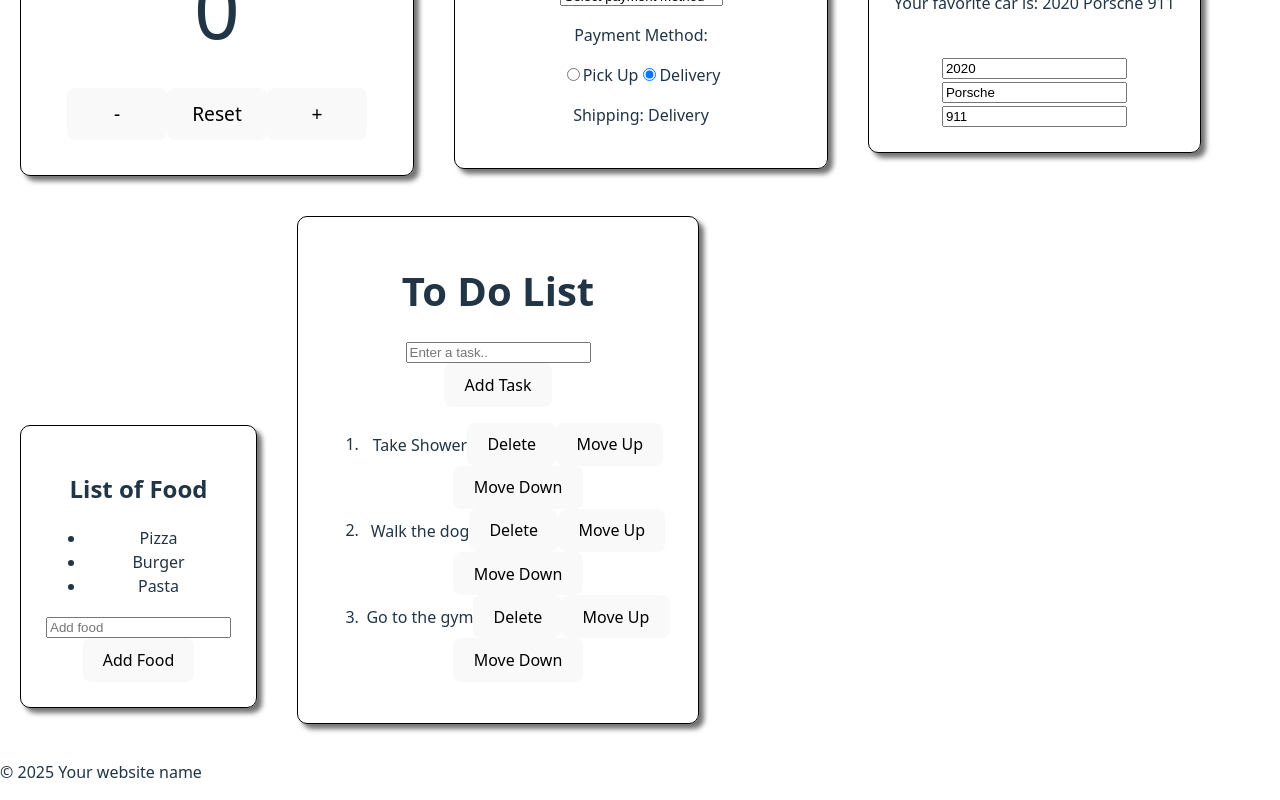
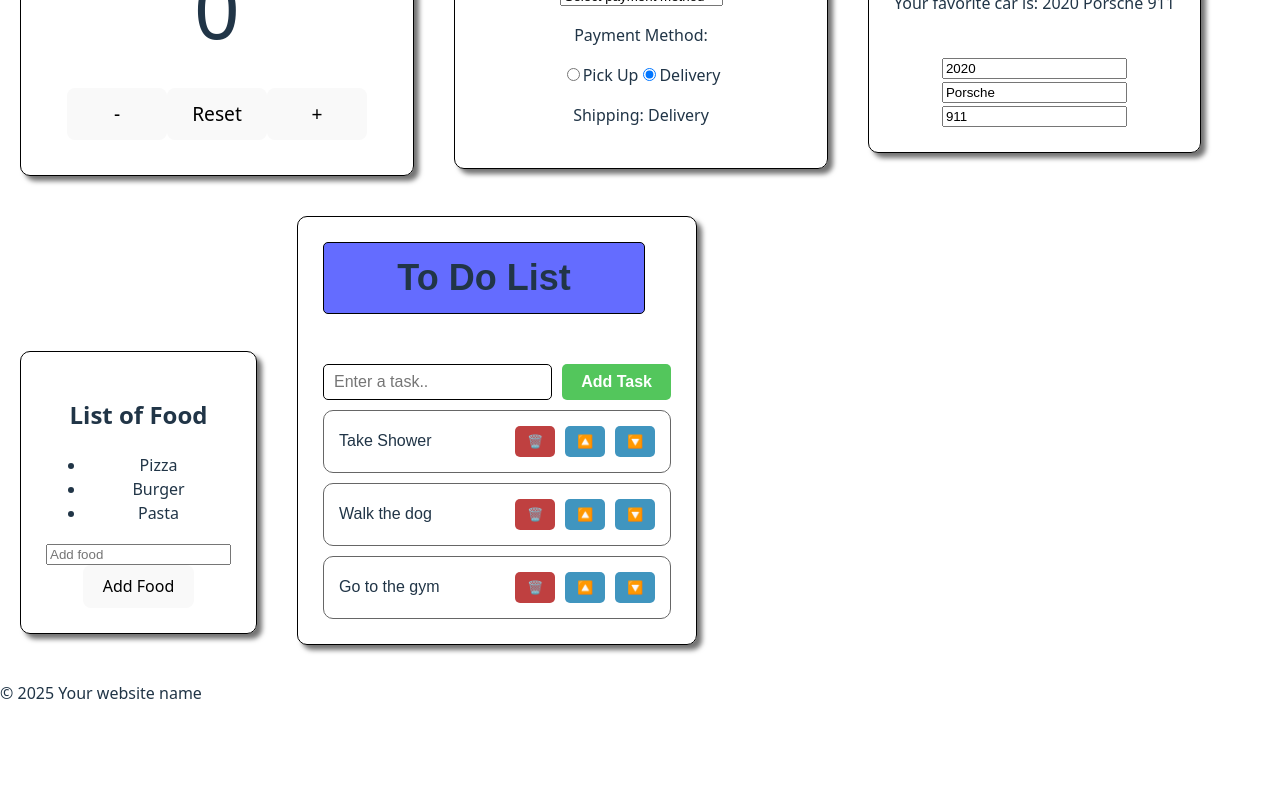
Before and after one commit to alvintaas/react-portfolio, a React (Vite) app: page / in a window 1280 px wide. Shown: the part 2536-3336 px from the top of the page. After the commit the page ends 3257 px from the top, so only its background shows below. Built offline with nearby package versions, Linux system fonts and the light colour scheme.

Commit message:
completed tutorial, and edited css

```diff
--- a/src/ToDoList.jsx
+++ b/src/ToDoList.jsx
@@ -12,31 +12,52 @@ function ToDoList({ todos, onDelete }) {
 
     function addTask() {
 
+        if(newTask.trim() !== '') {
+
+        setTasks(t => [...t, newTask]);
+        setNewTask(''); // Clear input after adding
+        }
     }
 
     function deleteTask(index) {
-
+        const updatedTasks = tasks.filter((_, i) => i !== index);
+        setTasks(updatedTasks);
     }
 
     function moveTaskUp(index) {
+
+        if (index > 0) {
+            const updatedTasks = [...tasks];
+            const temp = updatedTasks[index - 1];
+            updatedTasks[index - 1] = updatedTasks[index];
+            updatedTasks[index] = temp;
+            setTasks(updatedTasks);
+        }
     }
 
     function moveTaskDown(index) {
-
+        if (index < tasks.length - 1) {
+            const updatedTasks = [...tasks];
+            const temp = updatedTasks[index + 1];
+            updatedTasks[index + 1] = updatedTasks[index];
+            updatedTasks[index] = temp;
+            setTasks(updatedTasks);
+        }
     }
 
     return(
     <div className="to-do-list">
-        <h1>To Do List</h1>
+        <div className='card-heading'>
+            <h2>To Do List</h2>
+        </div>
 
-        <div>
+        <div className="to-do-list-input-container">
             <input
             type='text'
             placeholder='Enter a task..'
             value ={newTask}
             onChange={handleInputChange}
             />
-            <br></br>
             <button className='add-button'
             onClick={addTask}>
             Add Task</button>
@@ -46,11 +67,12 @@ function ToDoList({ todos, onDelete }) {
         <ol>
             {tasks.map((task, index) =>
                 <li key={index}>
-                    <span className='text'>{task}</span>
-
-                    <button className='delete-button' onClick={() => deleteTask(index)}>Delete</button>
-                    <button className='move-up-button' onClick={() => moveTaskUp(index)}>Move Up</button>
-                    <button className='move-down-button' onClick={() => moveTaskDown(index)}>Move Down</button>
+                    <span className='todo-text'>{task}</span>
+                    <span className='todo-actions'>
+                        <button className='delete-button' onClick={() => deleteTask(index)}>🗑️</button>
+                        <button className='move-button' onClick={() => moveTaskUp(index)}>🔼</button>
+                        <button className='move-button' onClick={() => moveTaskDown(index)}>🔽</button>
+                    </span>
                 </li>
             )}
         </ol>
--- a/src/index.css
+++ b/src/index.css
@@ -180,3 +180,113 @@ button:focus-visible {
 .counter-button:hover {
   background-color: var(--secondary-color);
 }
+/* To-Do List Styles */
+.to-do-list {
+  font-family: Arial, Helvetica, sans-serif;
+}
+.to-do-list button {
+  font-size: 0.8em;
+  font-weight: bold;
+  border-radius: 5px;
+  transition: background-color 0.5s ease;
+}
+.add-button {
+  background-color: hsl(125, 50%, 55%);
+  color: #ffffff;
+  border:none;
+}
+.add-button:hover {
+  background-color: hsl(125, 50%, 40%);
+  color: #ffffff;
+}
+.delete-button {
+  background-color: hsl(0, 50%, 50%);
+  color: #ffffff;
+  border: none;
+}
+
+.delete-button:hover {
+  background-color: hsl(0, 50%, 35%);
+  color: #ffffff;
+}
+.move-button {
+  background-color: hsl(200, 50%, 50%);
+  color: #ffffff;
+  border: none;
+}
+
+.move-button:hover {
+  background-color: hsl(200, 50%, 35%);
+  color: #ffffff;
+}
+
+.to-do-list input[type="text"] {
+  /*width: 100%;*/
+  padding: 10px;
+  border-radius: 5px;
+  border: 1px solid #000000;
+  font-size: 1em;
+}
+
+.to-do-list ol {
+  list-style-type: none;
+  padding: 0;
+  margin: 0;
+}
+
+.to-do-list li {
+  display: flex;
+  align-items: center;
+  padding: 15px;
+  margin-top: 10px;
+  border: 1px solid hsl(0, 0%, 40%);
+  border-radius: 10px;
+  box-sizing: border-box;
+}
+
+.todo-text {
+  flex-grow: 1;
+  text-align: left;
+  overflow-wrap: anywhere;
+}
+
+.todo-actions {
+  display: flex;
+  gap: 5px;
+  margin-left: auto;
+  /* pushes actions to the far right */
+  align-items: center;
+}
+
+.to-do-list-input-container {
+  display: flex;
+  align-items: center;
+  gap: 10px;
+  margin-bottom: 16px;
+}
+
+.to-do-list-input-container input[type="text"],
+.to-do-list-input-container .add-button {
+  height: 36px;
+  font-size: 1em;
+  box-sizing: border-box;
+}
+
+.to-do-list-input-container input[type="text"] {
+  flex: 1 1 auto;
+  width: auto;
+  padding: 5px 10px;
+}
+.to-do-list-input-container,
+.to-do-list ol {
+  max-width: 400px;
+  width: 100%;
+  margin: 0 auto;
+  box-sizing: border-box;
+}
+
+.delete-button, .move-button {
+  padding: 8px 12px;
+  font-size: 1.4rem;
+  margin-left: 5px;
+}
```
